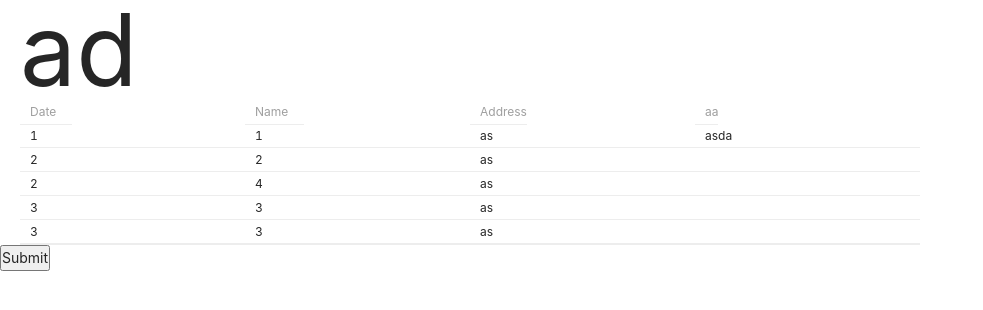
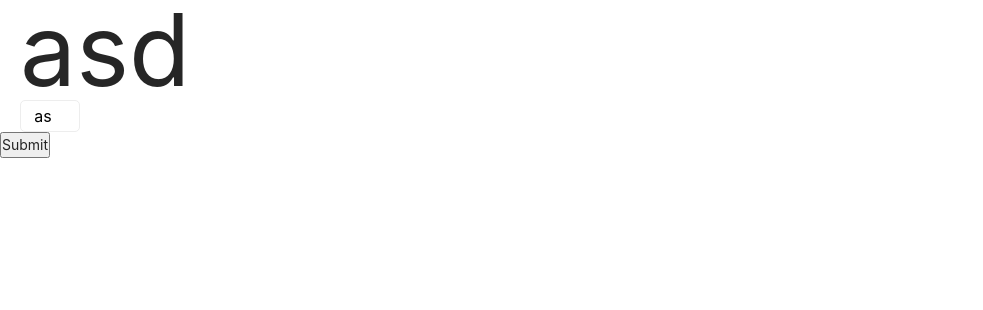
Before and after one commit to lzt-T/carpediemUi, a Vue app: page / in a window 1280 px wide. Shown: the top 310 px of the page, without its empty margins (0-983 px from the left). Built offline with nearby package versions, Linux system fonts and the light colour scheme; a web font is replaced by a local one.

Commit message:
feat: 增加tag组件

```diff
--- a/examples/App.vue
+++ b/examples/App.vue
@@ -1,17 +1,16 @@
 <template>
   <div class="su">
-    ad
-    <cd-table
-      :data="data"
-      :fieldName="['date', 'name', 'address', 'aa']"
-      :listName="['Date', 'Name', 'Address', 'aa']"
-      :sort="[true, true, false]"
-      :stripe="false"
-      :border="false"
-      :fixedHeader="true"
-      :rows="6"
-      :width="12"
-    ></cd-table>
+    asd
+    <cd-tag
+      :height="32"
+      :width="60"
+      :closable="false"
+      color="black"
+      backgroundColor="white"
+      @click="onSizeChange"
+      @close="onCurrentChange"
+      >as</cd-tag
+    >
   </div>
   <form method="post" action="http://127.0.0.1:3000/su">
     <input type="submit" />
@@ -86,11 +85,10 @@ export default {
       console.log(newval);
     });
     function onSizeChange(data: any) {
-      console.log(data);
-      return true;
+      console.log("sadsad");
     }
     function onCurrentChange(e: any) {
-      console.log(e);
+      console.log("pppp");
     }
     function onpPrevClick(e: any) {
       console.log(e);
--- a/packages/index.ts
+++ b/packages/index.ts
@@ -27,9 +27,10 @@ import CdImage from './image'
 import CdPagination from './pagination'
 import CdProgress from './progress'
 import CdTable from './table'
+import CdTag from './tag'
 
 // 所有组件列表
-const components = [CdButton, CdBorder, CdIcon, CdRow, CdCol, CdLink, CdScrollbar, CdCascader, CdCheckbox, CdCheckboxGroup, CdDatePicker, CdInput, CdInputNumber, CdRadio, CdRate, CdSelect, CdSlider, CdSwitch, CdUpload, CdAvatar, CdBadge, CdCarousel, CdCollapse, CdEmpty, CdImage, CdPagination, CdProgress, CdTable]
+const components = [CdButton, CdBorder, CdIcon, CdRow, CdCol, CdLink, CdScrollbar, CdCascader, CdCheckbox, CdCheckboxGroup, CdDatePicker, CdInput, CdInputNumber, CdRadio, CdRate, CdSelect, CdSlider, CdSwitch, CdUpload, CdAvatar, CdBadge, CdCarousel, CdCollapse, CdEmpty, CdImage, CdPagination, CdProgress, CdTable, CdTag]
 
 // 定义 install 方法， App 作为参数
 const install = (app: App): void => {
@@ -65,7 +66,8 @@ export {
     CdImage,
     CdPagination,
     CdProgress,
-    CdTable
+    CdTable,
+    CdTag
 }
 
 export default {
--- /dev/null
+++ b/packages/tag/index.ts
@@ -0,0 +1,9 @@
+import { App } from 'vue'
+import Tag from './src/tag.vue'
+
+// 定义 install 方法， App 作为参数
+Tag.install = (app: App): void => {
+    app.component(Tag.name, Tag)
+}
+
+export default Tag
--- /dev/null
+++ b/packages/tag/src/tag.vue
@@ -0,0 +1,133 @@
+<template>
+  <div class="cd-tag-frmme" @click="onClick" v-if="isShow">
+    <div class="cd-tag-slot">
+      <slot></slot>
+    </div>
+    <div
+      :class="{ 'cd-tag-del-frame': true, 'cd-tag-del-frame-hover': isHover }"
+      @click.stop="onClose"
+    >
+      <cd-icon
+        name="delete"
+        :size="heightData / 2.3"
+        :color="isHover ? 'white' : color"
+        :class="{ 'cd-tag-del': true }"
+        @mouseenter="onMouseenter"
+        @mouseleave="onMouseleave"
+      ></cd-icon>
+    </div>
+  </div>
+</template>
+
+<script lang="ts">
+import cdIcon from "./../../icon/src/icon.vue";
+import { defineComponent, onMounted, ref, watch, watchEffect } from "vue";
+export default defineComponent({
+  name: "cd-tag",
+  components: {
+    cdIcon,
+  },
+  emits: ["close", "click"],
+  props: {
+    height: {
+      type: Number,
+      default: 24,
+    },
+    width: {
+      type: Number,
+      default: 60,
+    },
+    closable: {
+      type: Boolean,
+      default: false,
+    },
+    color: {
+      type: String,
+      default: "white",
+    },
+    backgroundColor: {
+      type: String,
+      default: "white",
+    },
+  },
+  setup(props, context) {
+    //   设置大小
+    let heightData = ref<number>();
+    let widthData = ref<number>();
+    setSize();
+    function setSize(): void {
+      if (props.height >= 20) {
+        heightData.value = props.height;
+      } else {
+        heightData.value = 20;
+      }
+      if (props.width >= 50) {
+        widthData.value = props.width;
+      } else {
+        widthData.value = 50;
+      }
+    }
+    //
+    let isShow = ref<boolean>(true);
+    let isHover = ref<boolean>();
+    function onMouseenter() {
+      isHover.value = true;
+    }
+    function onMouseleave() {
+      isHover.value = false;
+    }
+    function onClose() {
+      isShow.value = false;
+      context.emit("close");
+    }
+    function onClick() {
+      context.emit("click");
+    }
+    return {
+      heightData,
+      widthData,
+      onMouseenter,
+      onMouseleave,
+      isHover,
+      onClose,
+      onClick,
+      isShow,
+    };
+  },
+});
+</script>
+
+<style scoped>
+.cd-tag-frmme {
+  display: flex;
+  justify-content: center;
+  align-items: center;
+  height: v-bind(heightData + "px");
+  width: v-bind(widthData + "px");
+  font-size: v-bind(heightData/2 + "px");
+  line-height: v-bind(heightData + "px");
+  border: 1px solid #ededed;
+  border-radius: 5px;
+  color: v-bind(color);
+  background-color: v-bind(backgroundColor);
+  background-color: v-bind(backgroundColor);
+}
+.cd-tag-slot {
+  flex: 99;
+  text-align: center;
+  margin-right: 3px;
+  margin-left: 5px;
+}
+.cd-tag-del-frame {
+  flex: 1;
+  margin-right: 5px;
+  position: relative;
+  height: v-bind(heightData/2 + "px");
+  width: v-bind(heightData/2 + "px");
+  line-height: v-bind(heightData/2.3 + "px");
+  border-radius: 50%;
+}
+.cd-tag-del-frame-hover {
+  background-color: rgba(0, 0, 0, 0.3);
+}
+</style>
```
